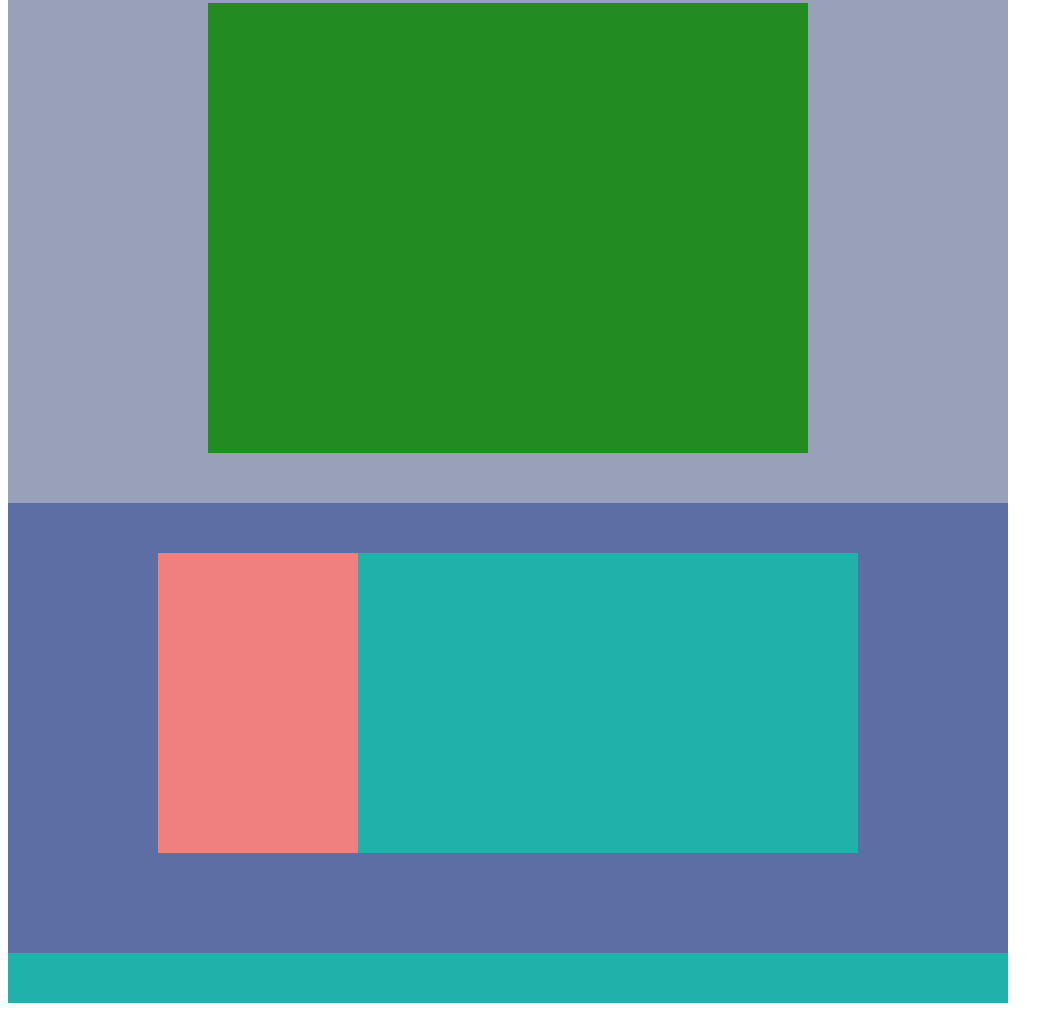
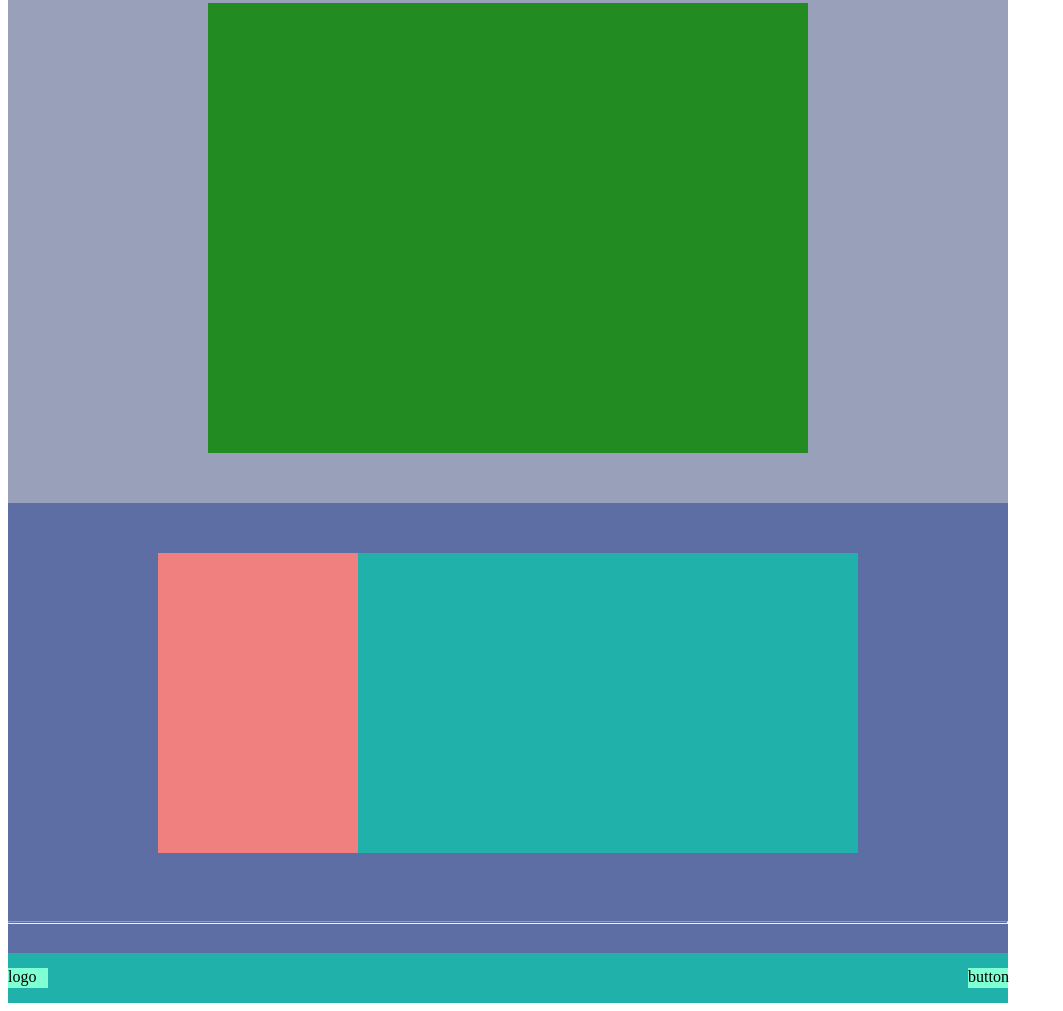
Before and after one commit to Carlo-Adile/htmlcss-struttura-discord, a plain HTML site: page index.html in a window 1280 px wide. Shown: the part 1505-2516 px from the top of the page, without its empty margins (0-1063 px from the left). Drawn offline with Linux system fonts and the light colour scheme.

Commit message:
add footer hr

```diff
--- a/assets/css/style.css
+++ b/assets/css/style.css
@@ -17,6 +17,7 @@ set fixed width, remove to set back at 100% of screen size
     --footer: #5d6ea5;
     --footerbox1: #f08080;
     --footerbox2: #20b2aa;
+    --footerbox4: #7fffd4;
     --buttons: #daa520;
     --mainbox1: #747782;
     --mainbox2: #d26676;
@@ -165,7 +166,7 @@ set fixed width, remove to set back at 100% of screen size
     flex-wrap: wrap;
     justify-content:center;
     align-content:center;
-    width:100%px;
+    width:100%;
     height:400px;
 }
 
@@ -194,8 +195,28 @@ set fixed width, remove to set back at 100% of screen size
 
 #footer_box3{
     display:flex;
+    flex-wrap:wrap;
     align-self: flex-end;
+    justify-content:space-between;
+    align-content:center;
     width:1000px;
     height:50px;
     background-color: var(--footerbox2);
 }
+
+#footer_logo{
+    width:40px;
+    height:20px;
+    background-color: var(--footerbox4);
+}
+
+#footer_button{
+    width:40px;
+    height:20px;
+    background-color: var(--footerbox4);
+}
+
+hr{
+    height:1px;
+    width:100%;
+}
--- a/index.html
+++ b/index.html
@@ -36,13 +36,20 @@
     </main>
 
     <footer class="site_footer">
-
         <div id="footer_first">
             <div id="footer_box1"></div>
             <div id="footer_box2"></div>
         </div>
+        <hr>
         <div id="footer_second">
-            <div id="footer_box3"></div>
+            <div id="footer_box3">
+                <div id="footer_logo">
+                    logo
+                </div>
+                <div id="footer_button">
+                    button
+                </div>
+            </div>
         </div>
 
     </footer>
```
